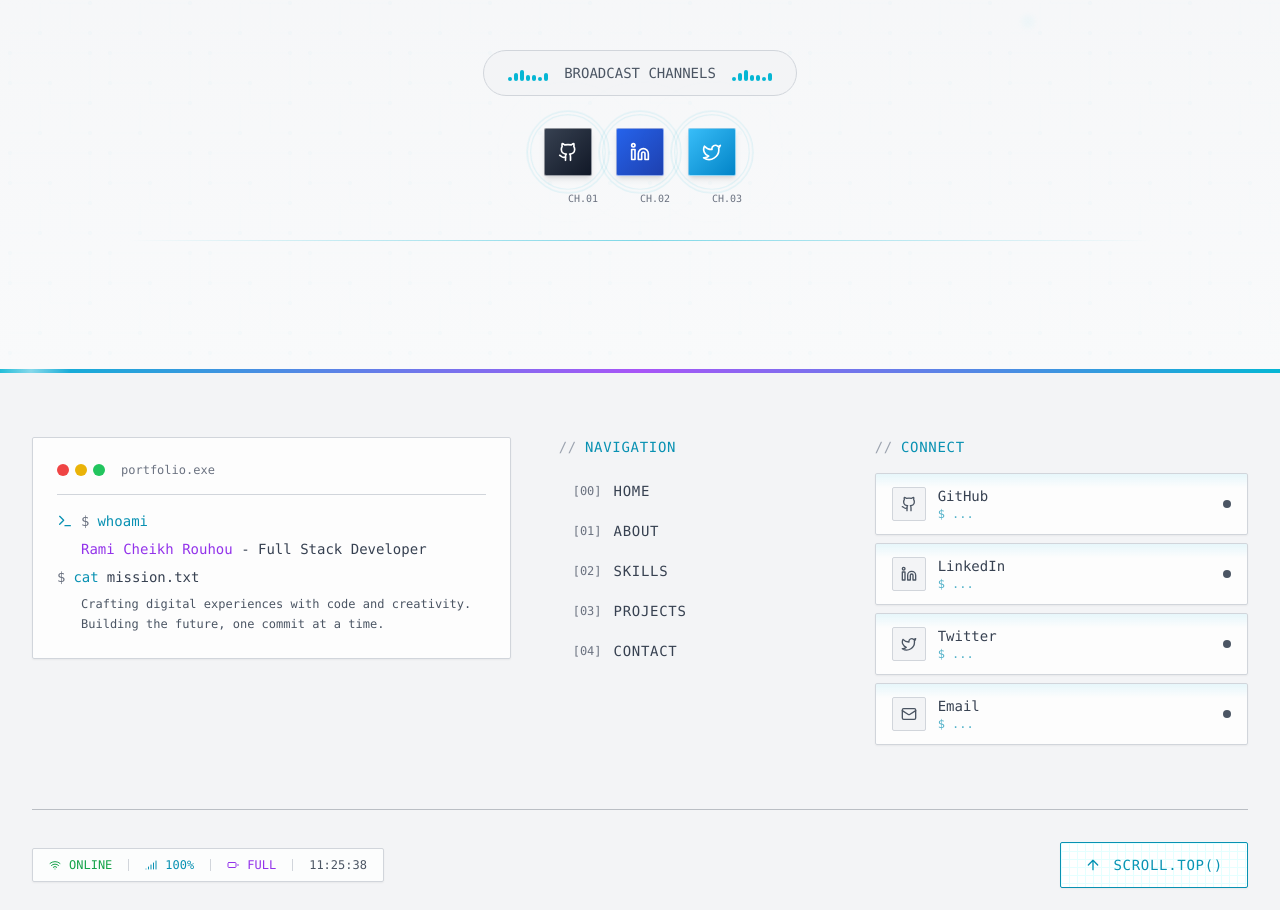
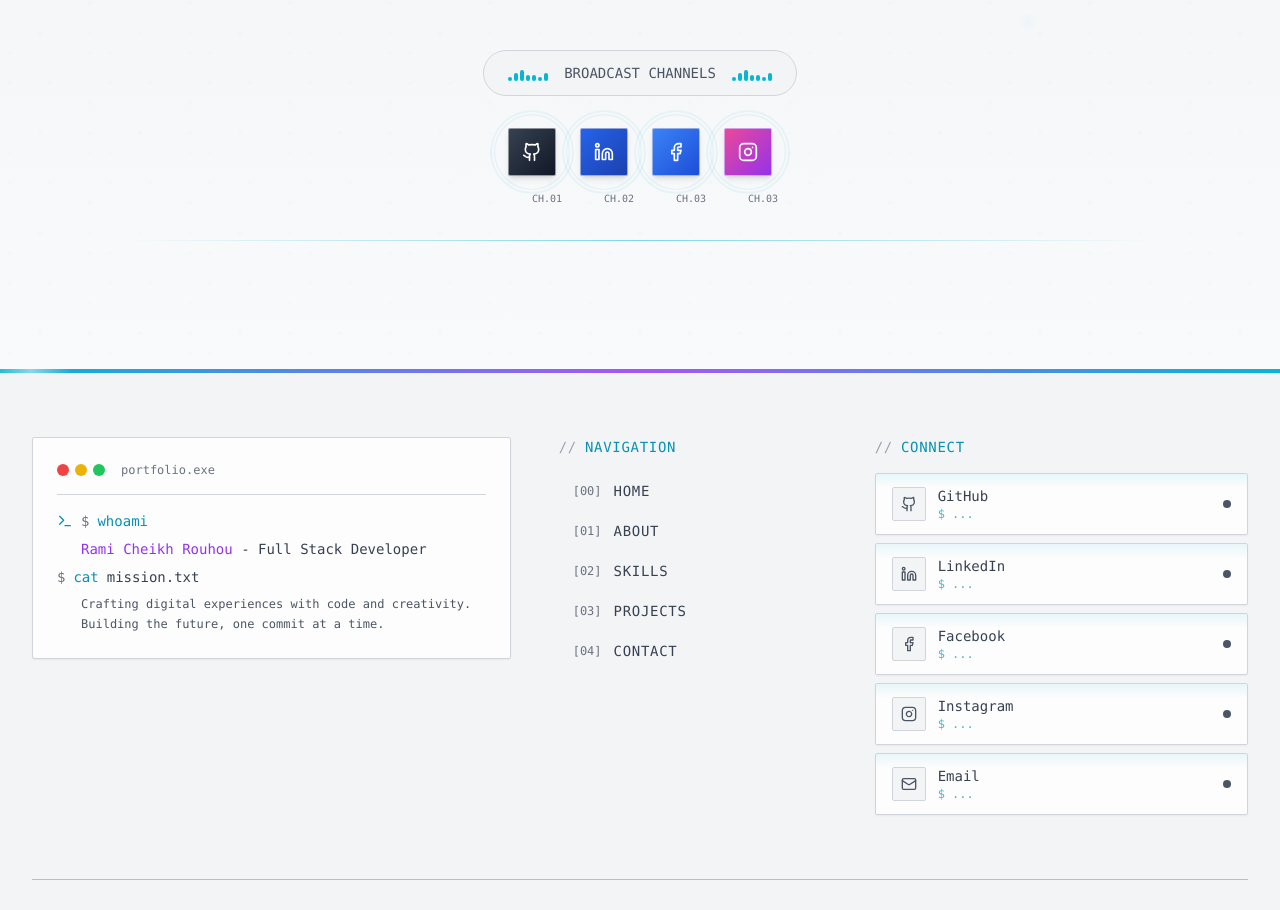
Before and after one commit to ramiichr/portfolio, a Next.js app: page /cv.pdf in a window 1280 px wide. Shown: the part 6305-7215 px from the top of the page. Built offline with nearby package versions, Linux system fonts and the light colour scheme.

Commit message:
feat: Update social links with personal profiles and add Facebook and Instagram

```diff
--- a/src/components/layout/Footer.tsx
+++ b/src/components/layout/Footer.tsx
@@ -7,7 +7,8 @@ import {
   Heart,
   Github,
   Linkedin,
-  Twitter,
+  Facebook,
+  Instagram,
   Mail,
   ArrowUp,
   Terminal,
@@ -19,25 +20,31 @@ import {
 const socialLinks = [
   {
     icon: Github,
-    href: "https://github.com",
+    href: "https://github.com/ramiichr",
     label: "GitHub",
     command: "git --connect",
   },
   {
     icon: Linkedin,
-    href: "https://linkedin.com",
+    href: "https://www.linkedin.com/in/rami-cheikh-rouhou/",
     label: "LinkedIn",
     command: "ln --network",
   },
   {
-    icon: Twitter,
-    href: "https://twitter.com",
-    label: "Twitter",
-    command: "tw --feed",
+    icon: Facebook,
+    href: "https://www.facebook.com/ramicheikhrouhou670/",
+    label: "Facebook",
+    command: "fb --connect",
+  },
+  {
+    icon: Instagram,
+    href: "https://www.instagram.com/rami.cheikhrouhou/",
+    label: "Instagram",
+    command: "ig --feed",
   },
   {
     icon: Mail,
-    href: "mailto:hello@example.com",
+    href: "mailto:ramii.cheikhrouhou@gmail.com",
     label: "Email",
     command: "mail --send",
   },
--- a/src/constants/contact.ts
+++ b/src/constants/contact.ts
@@ -4,7 +4,8 @@ import {
   Clock,
   Github,
   Linkedin,
-  Twitter,
+  Facebook,
+  Instagram,
   LucideIcon,
 } from "lucide-react";
 
@@ -49,21 +50,27 @@ export const CONTACT_INFO_KEYS = ["email", "location", "availability"] as const;
 export const SOCIAL_LINKS: SocialLinkData[] = [
   {
     icon: Github,
-    href: "https://github.com",
+    href: "https://github.com/ramiichr",
     label: "GitHub",
     color: "from-gray-700 to-gray-900",
   },
   {
     icon: Linkedin,
-    href: "https://linkedin.com",
+    href: "https://www.linkedin.com/in/rami-cheikh-rouhou/",
     label: "LinkedIn",
     color: "from-blue-600 to-blue-800",
   },
   {
-    icon: Twitter,
-    href: "https://twitter.com",
-    label: "Twitter",
-    color: "from-sky-400 to-sky-600",
+    icon: Facebook,
+    href: "https://www.facebook.com/ramicheikhrouhou670/",
+    label: "Facebook",
+    color: "from-blue-500 to-blue-700",
+  },
+  {
+    icon: Instagram,
+    href: "https://www.instagram.com/rami.cheikhrouhou/",
+    label: "Instagram",
+    color: "from-pink-500 to-purple-600",
   },
 ];
 
```
